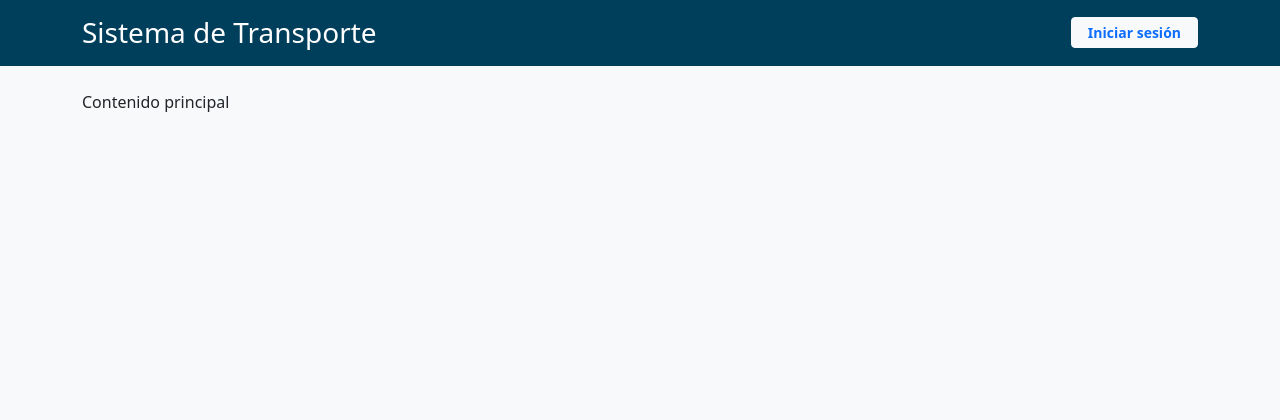
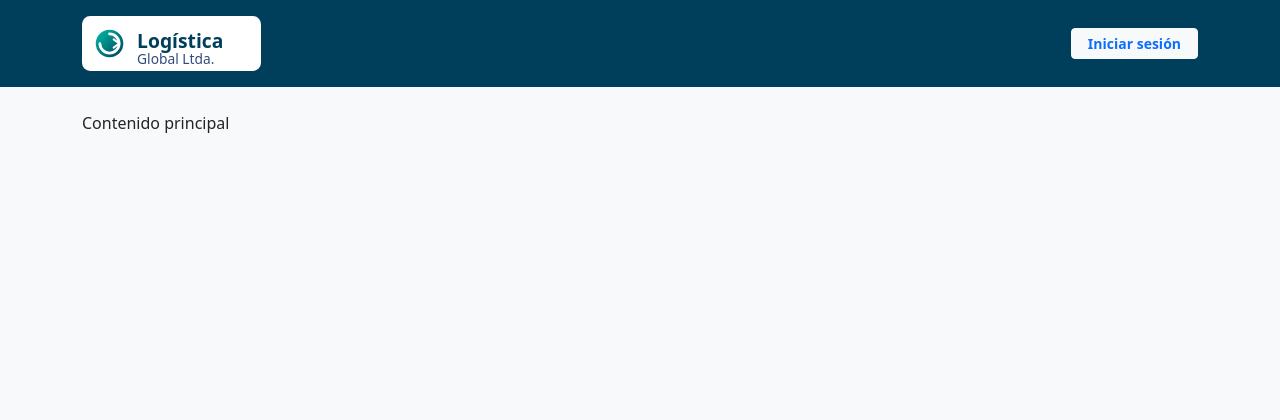
Before and after one commit to medinabenjamin/logistica_gobal_ltda, a Django app: template templates/base.html in a window 1280 px wide. Shown: the top 420 px of the page. Run offline with Django 5.2, Linux system fonts and the light colour scheme; the template is opened without the code that fills it, so the values that code supplies are empty.

Commit message:
Replace logo asset with SVG version

```diff
--- a/static/css/main.css
+++ b/static/css/main.css
@@ -48,3 +48,11 @@ a {
 a:hover {
   color: var(--color-primario);
 }
+
+.navbar-brand img {
+  height: 55px;
+}
+
+.login-logo img {
+  height: 80px;
+}
--- a/templates/base.html
+++ b/templates/base.html
@@ -11,9 +11,11 @@
 </head>
 <body class="d-flex flex-column min-vh-100">
     <header class="app-header py-3">
-        <div class="container">
-            <div class="d-flex flex-column flex-lg-row align-items-lg-center gap-3">
-                <h1 class="h3 mb-0">{% block header %}Sistema de Transporte{% endblock %}</h1>
+        <div class="container d-flex align-items-center justify-content-between">
+            <a href="/" class="navbar-brand d-flex align-items-center gap-2 text-decoration-none">
+                <img src="{% static 'img/logo-logistica-global.svg' %}" alt="Logística Global Ltda." height="55">
+            </a>
+            <!-- menú existente -->
             <nav class="ms-lg-auto d-flex flex-wrap gap-2 align-items-center justify-content-lg-end">
                 {% if request.user.is_authenticated %}
                     {% for module in modules %}
@@ -33,7 +35,6 @@
                     <a class="btn btn-light btn-sm text-primary fw-semibold px-3" href="{% url 'login' %}">Iniciar sesión</a>
                 {% endif %}
             </nav>
-            </div>
         </div>
     </header>
 
--- a/transporte/templates/transporte/login.html
+++ b/transporte/templates/transporte/login.html
@@ -7,6 +7,9 @@
     <div class="col-12 col-md-6 col-lg-4">
         <div class="card shadow-sm">
             <div class="card-body p-4">
+                <div class="text-center mb-4 login-logo">
+                    <img src="{% static 'img/logo-logistica-global.svg' %}" alt="Logística Global Ltda." height="80">
+                </div>
                 <h2 class="h4 text-center mb-4">Iniciar sesión</h2>
                 {% if messages %}
                     {% for message in messages %}
```
Also changed, not shown: static/img/logo-logistica-global.svg (added). Lines whose indentation alone changed are shown as unchanged.
